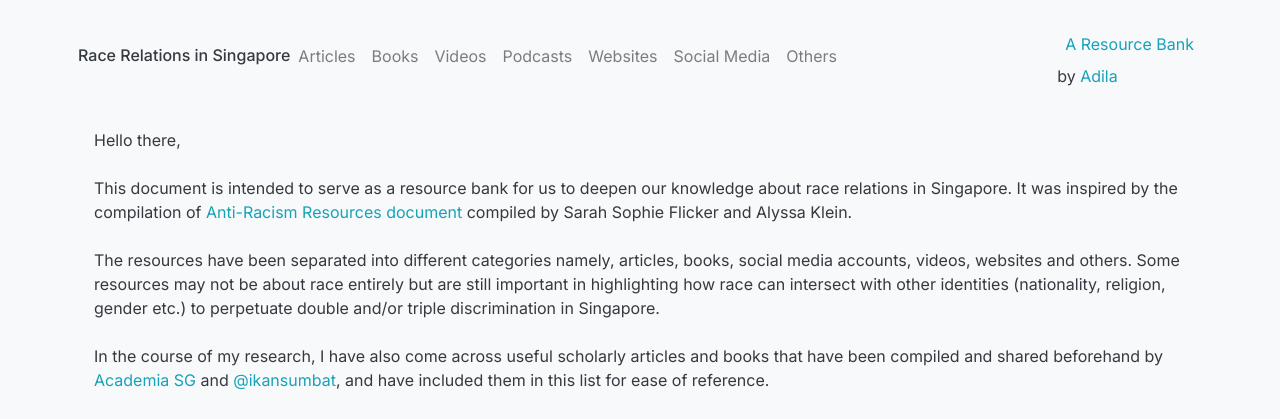
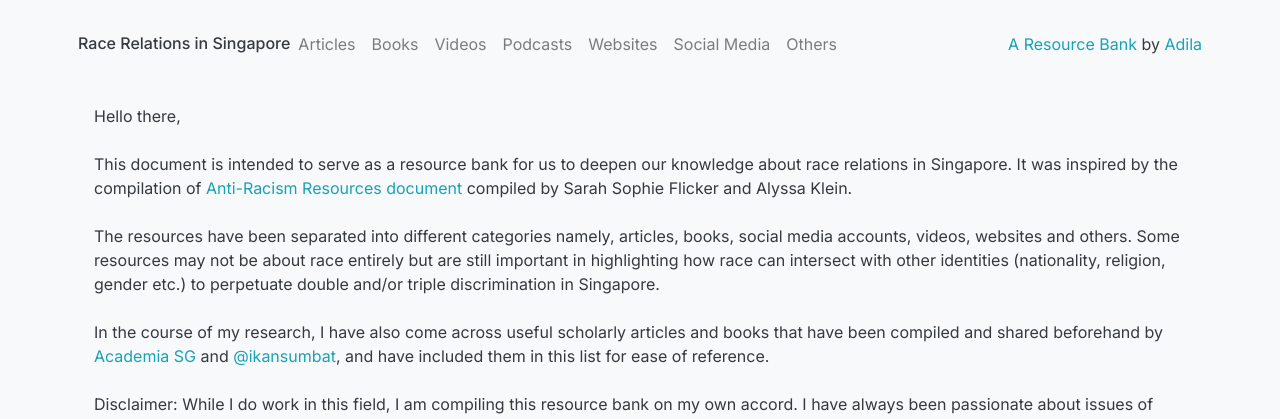
Before and after one commit to sheimoria/race-relations-in-sg, a Flask app: page / in a window 1280 px wide. Shown: the top 419 px of the page. Run offline with Flask 2, Linux system fonts and the light colour scheme; some libraries are stand-ins or nearby versions.

Commit message:
Add files via upload

```diff
--- a/templates/layout.html
+++ b/templates/layout.html
@@ -57,7 +57,7 @@
                 <ul class="navbar-nav ml-auto mt-2">
 
                     <li class="nav-item">
-                        <a class="nav-link text-info" href="https://docs.google.com/spreadsheets/u/1/d/1VsoJpvVbRQjboAiCWU4gxO1TNzMTj0VFJ2I52BHlG1k/htmlview#">
+                        <a class="text-info" href="https://docs.google.com/spreadsheets/u/1/d/1VsoJpvVbRQjboAiCWU4gxO1TNzMTj0VFJ2I52BHlG1k/htmlview#">
                             A Resource Bank</a> by <a class="text-info" href="https://www.instagram.com/adila_s/?hl=en">Adila</a>
                     </li>
 
```
